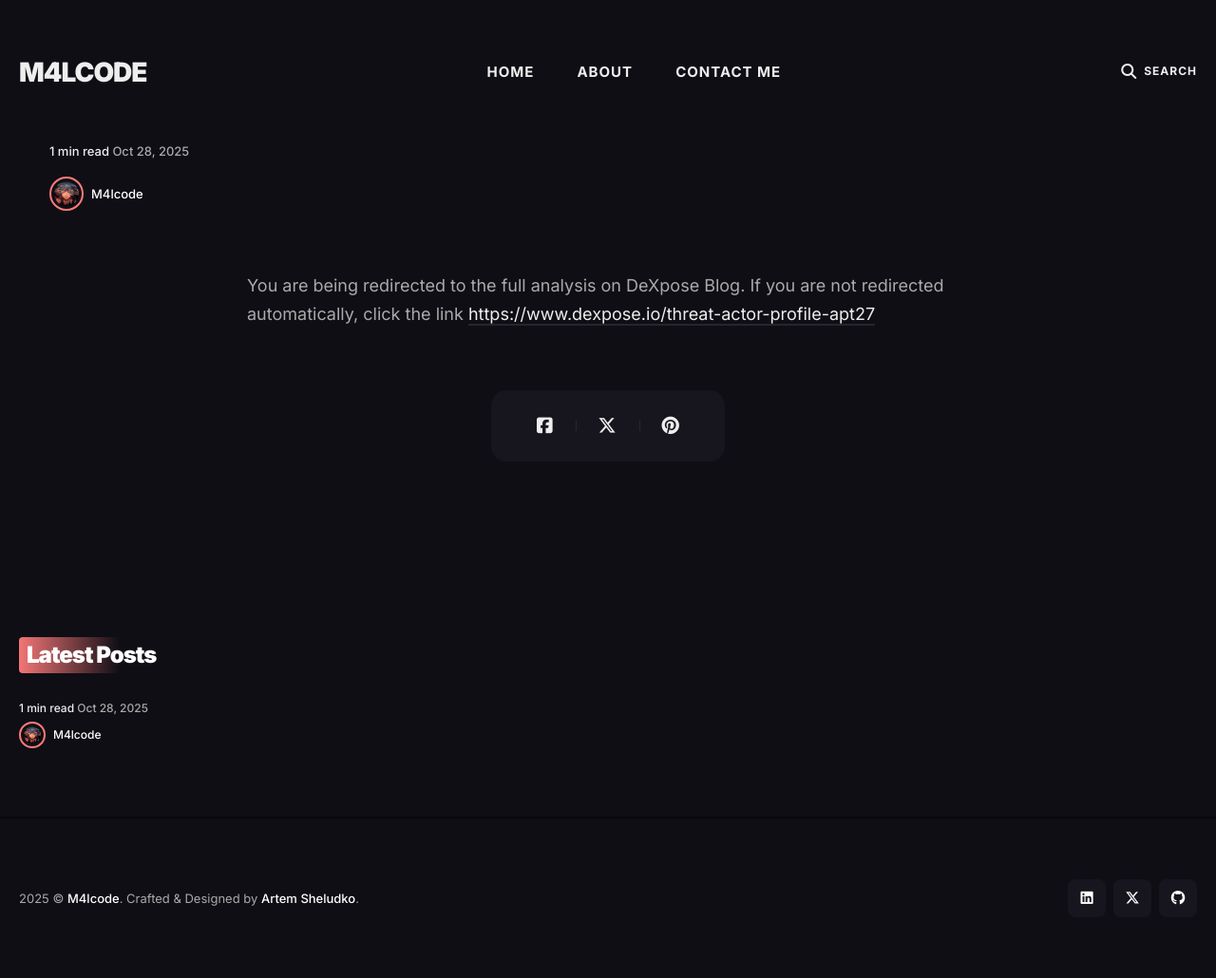
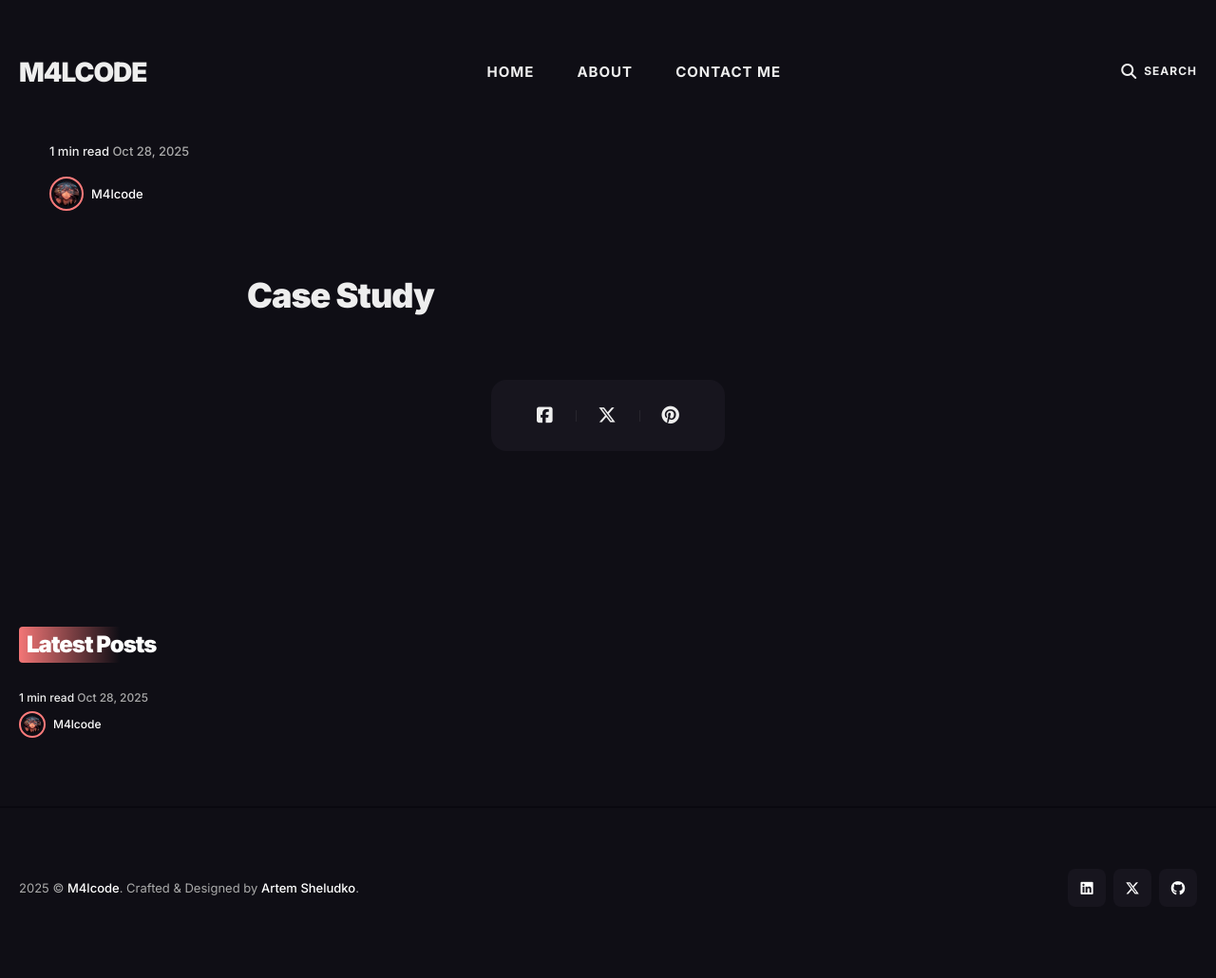
Before and after one commit to M4lcode/m4lcode.github.io, a Jekyll site: the page built from _posts/2025-09-15-threat-actor-profile-apt27.md, in a window 1280 px wide. Shown: the whole page at 95% size. Built offline with Jekyll 4.4.1, drawn with Linux system fonts in a browser that asks for light colours; our own code applies the rules of GitHub Pages for plain Markdown files.

Commit message:
fresh162k

```diff
--- a/_posts/2025-09-15-threat-actor-profile-apt27.md
+++ b/_posts/2025-09-15-threat-actor-profile-apt27.md
@@ -7,11 +7,4 @@
 tags:   [APT Profile, Threat Intelligence, Research]
 ---
 
-<html>
-  <head>
-    <meta http-equiv="refresh" content="3; url=https://www.dexpose.io/threat-actor-profile-apt27">
-  </head>
-  <body>
-    <p>You are being redirected to the full analysis on DeXpose Blog. If you are not redirected automatically, click the link <a href="https://www.dexpose.io/threat-actor-profile-apt27" target="_blank" rel="noopener noreferrer">https://www.dexpose.io/threat-actor-profile-apt27</a></p>
-  </body>
-</html>
+# Case Study
```
